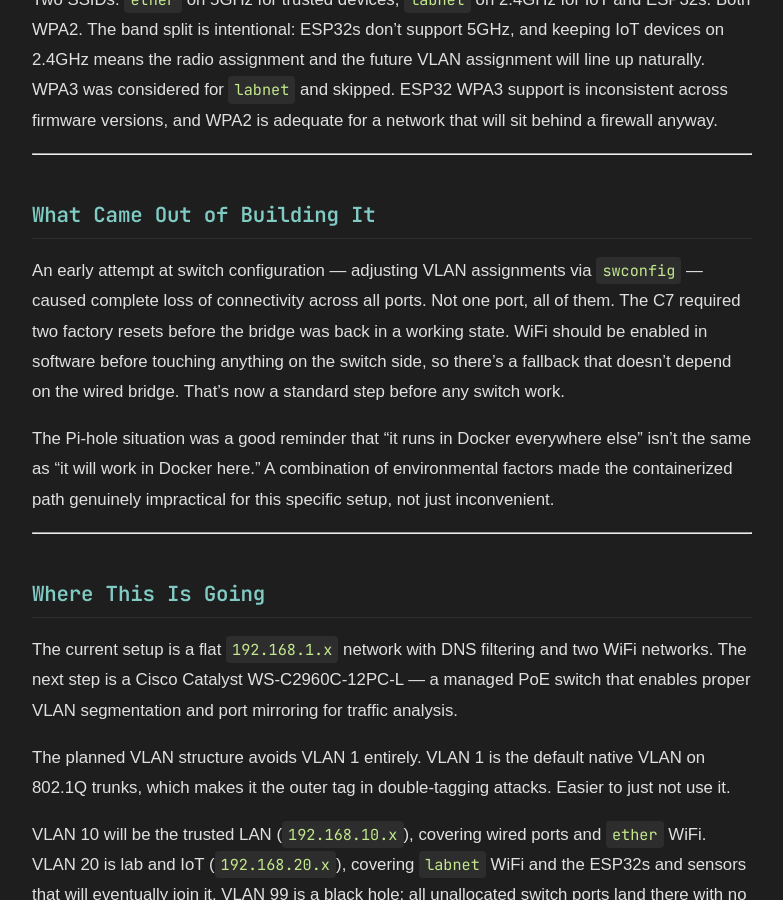
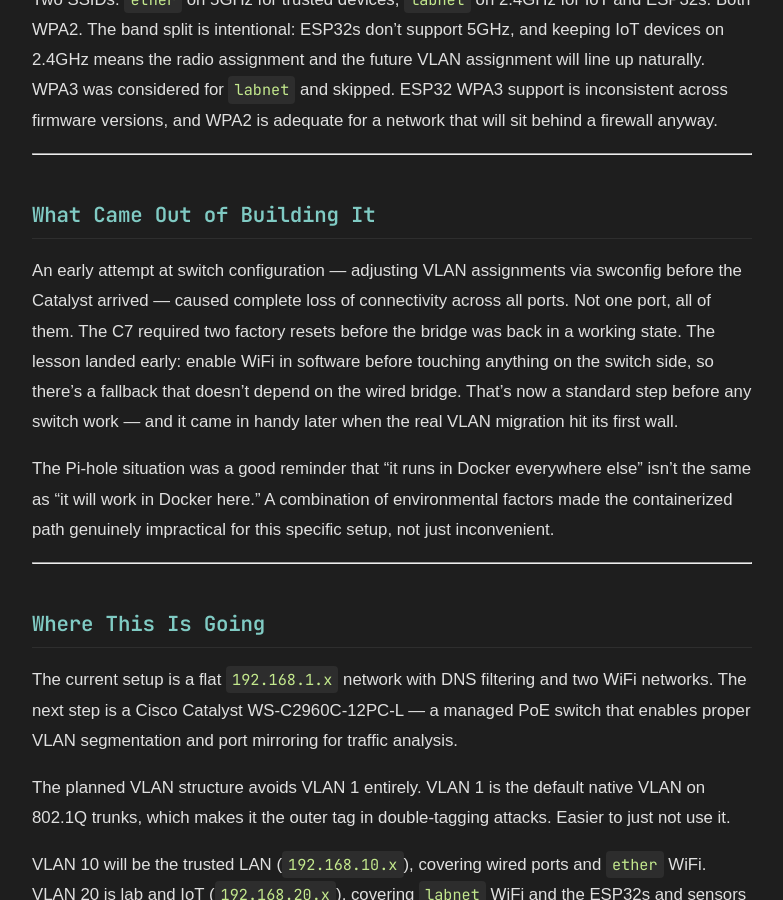
Before and after one commit to desvert/desvert.github.io, a Jekyll site: the page built from _posts/2026-04-26-taking-control-openwrt-pi-hole-and-a-network-i-can-actually-configure.md, in a window 1280 px wide and 900 px high, scrolled down 4723 px. Shown: the whole window, without its empty margins (248-1031 px from the left). Built offline with Jekyll 4.4.1, drawn with Linux system fonts in a browser that asks for light colours.

Commit message:
Minor edits for accuracy of timeline.

```diff
--- a/_posts/2026-04-26-taking-control-openwrt-pi-hole-and-a-network-i-can-actually-configure.md
+++ b/_posts/2026-04-26-taking-control-openwrt-pi-hole-and-a-network-i-can-actually-configure.md
@@ -149,7 +149,7 @@ Two SSIDs: `ether` on 5GHz for trusted devices, `labnet` on 2.4GHz for IoT and E
 
 ## What Came Out of Building It
 
-An early attempt at switch configuration — adjusting VLAN assignments via `swconfig` — caused complete loss of connectivity across all ports. Not one port, all of them. The C7 required two factory resets before the bridge was back in a working state. WiFi should be enabled in software before touching anything on the switch side, so there's a fallback that doesn't depend on the wired bridge. That's now a standard step before any switch work.
+An early attempt at switch configuration — adjusting VLAN assignments via swconfig before the Catalyst arrived — caused complete loss of connectivity across all ports. Not one port, all of them. The C7 required two factory resets before the bridge was back in a working state. The lesson landed early: enable WiFi in software before touching anything on the switch side, so there's a fallback that doesn't depend on the wired bridge. That's now a standard step before any switch work — and it came in handy later when the real VLAN migration hit its first wall.
 
 The Pi-hole situation was a good reminder that "it runs in Docker everywhere else" isn't the same as "it will work in Docker here." A combination of environmental factors made the containerized path genuinely impractical for this specific setup, not just inconvenient.
 
```
